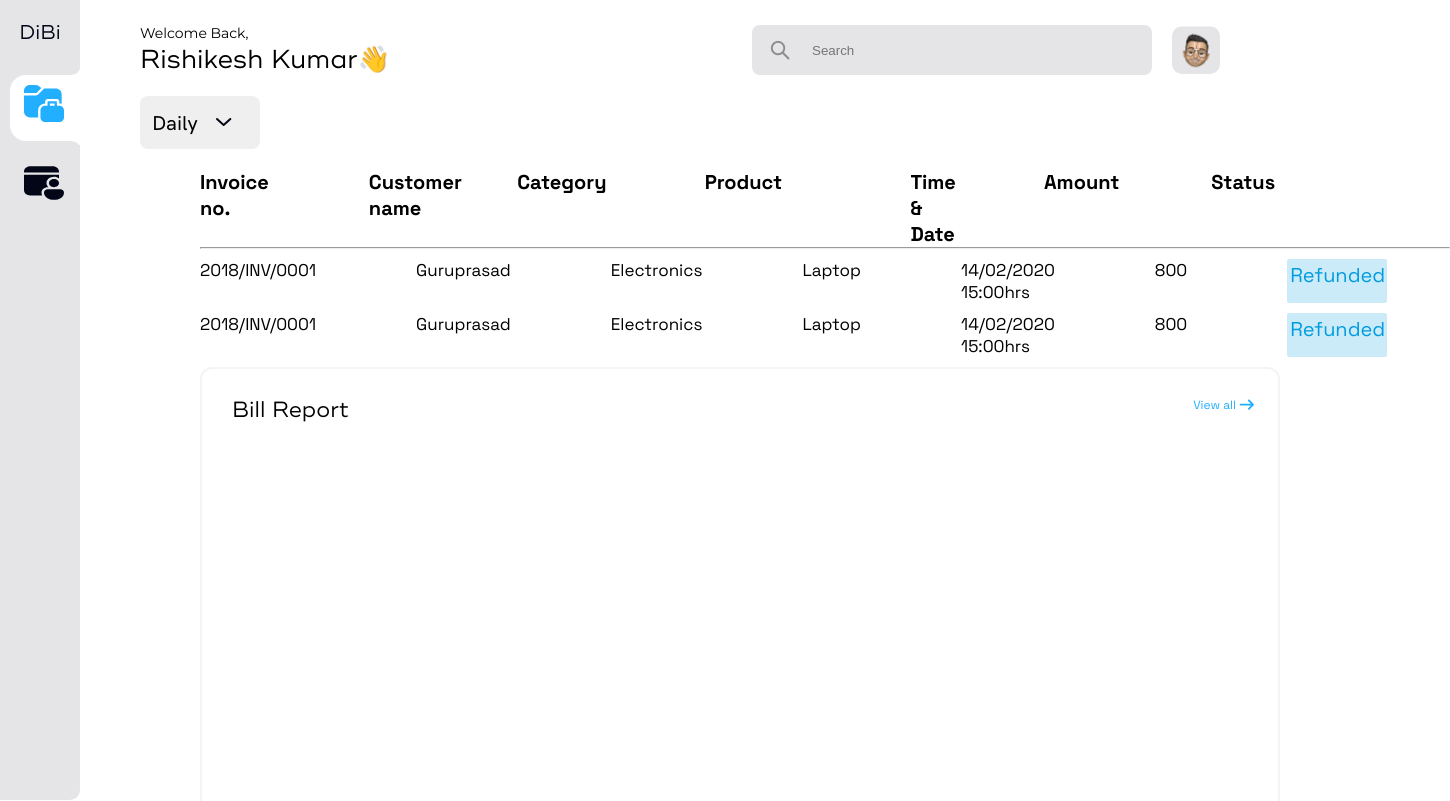
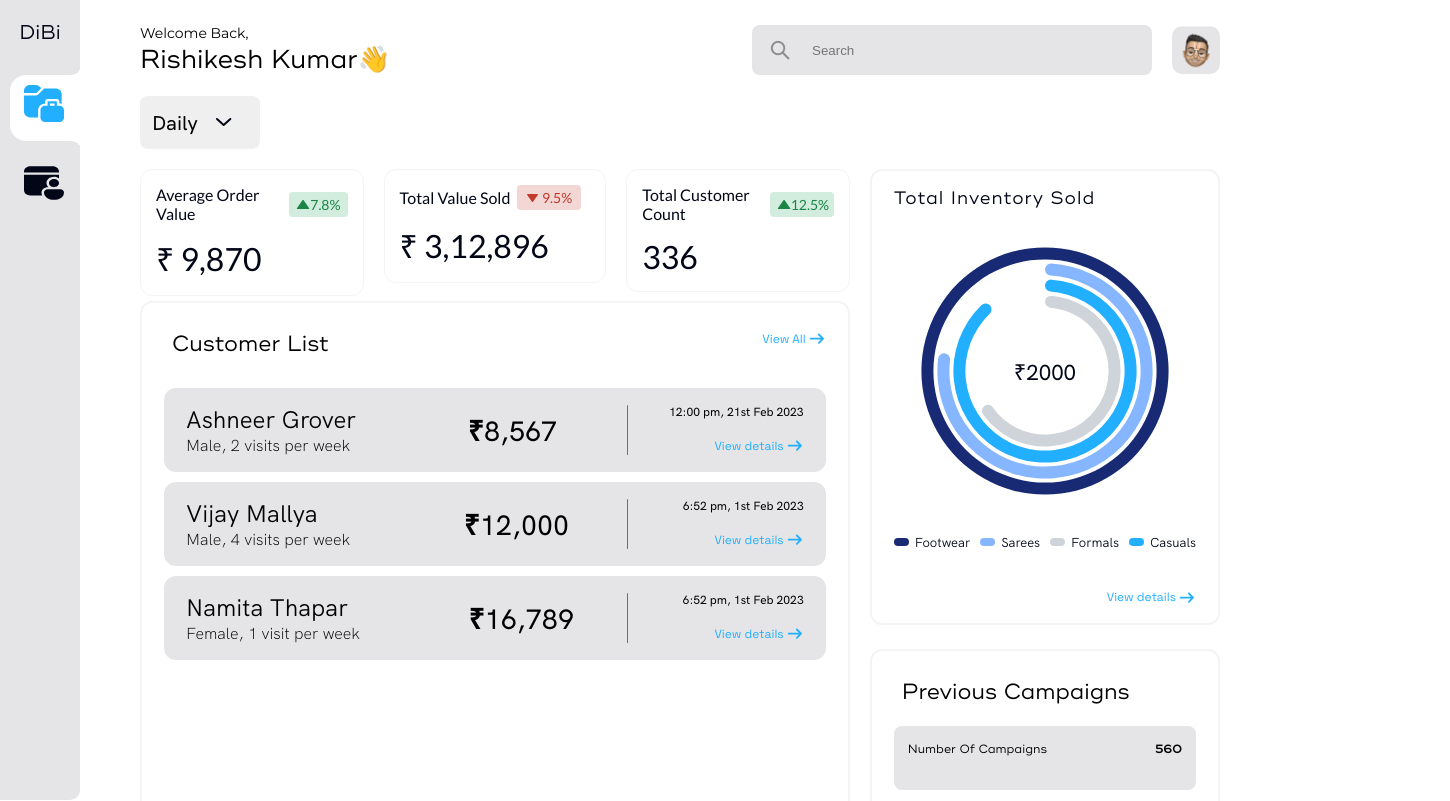
Before and after one commit to DiBi-iitg/DiBi-Electron-App, a React app: page / in a window 1280 px wide. Shown: the top 801 px of the page, 1450 px wide, since content can reach past the window. Built offline with nearby package versions, Linux system fonts and the light colour scheme.

Commit message:
added admin home screen

```diff
--- a/src/App.js
+++ b/src/App.js
@@ -34,8 +34,8 @@ const App = () => {
             )}
           </div>
         </button>
-        <VendorPage/>
-        {/* {selected === 0 ? <MainPage /> : <ConsumerPage />} */}
+        {/* <VendorPage/> */}
+        {selected === 0 ? <MainPage /> : <ConsumerPage />}
       </div>
     </>
   );
--- a/src/components/Donut.js
+++ b/src/components/Donut.js
@@ -58,22 +58,22 @@ const Donut = (props) => {
         <div className={styles["color-palette"]}>
           <div className={styles["color-segment"]}>
             <div className={`${styles.palette} ${styles.blue1}`}></div>
-            <span className={styles["color-text"]}>Food</span>
+            <span className={styles["color-text"]}>Footwear</span>
           </div>
           <div className={styles["color-segment"]}>
             <div className={`${styles.palette} ${styles.dim}`}></div>
 
-            <span className={styles["color-text"]}>Stationary</span>
+            <span className={styles["color-text"]}>Sarees</span>
           </div>
           <div className={styles["color-segment"]}>
             <div className={`${styles.palette} ${styles.white1}`}></div>
 
-            <span className={styles["color-text"]}>Clothes</span>
+            <span className={styles["color-text"]}>Formals</span>
           </div>
           <div className={styles["color-segment"]}>
             <div className={`${styles.palette} ${styles.ocean}`}></div>
 
-            <span className={styles["color-text"]}>Drinks</span>
+            <span className={styles["color-text"]}>Casuals</span>
           </div>
         </div>
         <div className={styles["detail-row"]}>
--- a/src/pages/CustomerProfile/ConsumerPage.js
+++ b/src/pages/CustomerProfile/ConsumerPage.js
@@ -11,85 +11,85 @@ import TransactionAPI from "../../api/transaction";
 
 
 const ConsumerPage = () => {
-	let fetchedTxns = [];
-	const [txns, setTxns] = useState([]);
-	const [netAmtSold, setNetAmtSold] = useState(2075500);
-	const [totalCustomers, setTotalCustomers] = useState(870);
-	const [nT, setNT] = useState(-2);
-	const [a, setA] = useState(0);
-	const [b, setB] = useState(0);
-	const [c, setC] = useState(0);
-	const [d, setD] = useState(0);
-	const [total, setTotal] = useState(0);
+	// let fetchedTxns = [];
+	// const [txns, setTxns] = useState([]);
+	// const [netAmtSold, setNetAmtSold] = useState(2075500);
+	// const [totalCustomers, setTotalCustomers] = useState(870);
+	// const [nT, setNT] = useState(-2);
+	// const [a, setA] = useState(0);
+	// const [b, setB] = useState(0);
+	// const [c, setC] = useState(0);
+	// const [d, setD] = useState(0);
+	// const [total, setTotal] = useState(0);
 
-	const [refresh, setRefresh] = useState([]);
+	// const [refresh, setRefresh] = useState([]);
 
-	useState(() => {
-		setRefresh(refresh + 1);
-	}, []);
+	// useState(() => {
+	// 	setRefresh(refresh + 1);
+	// }, []);
 
-	useEffect(() => {
-		console.log(a, b, c, d);
-		console.log(total);
-	}, [a, b, c, d]);
+	// useEffect(() => {
+	// 	console.log(a, b, c, d);
+	// 	console.log(total);
+	// }, [a, b, c, d]);
 
-	setTimeout(() => {
-		setRefresh(refresh + 1);
-	}, 2000);
+	// setTimeout(() => {
+	// 	setRefresh(refresh + 1);
+	// }, 2000);
 
-	useEffect(() => {
-		async function getTxns(data, access_token) {
-			const allTxns = await TransactionAPI.getAllTransactions(data, access_token);
-			if (allTxns) {
-				console.log(allTxns);
-				allTxns.txns.map((txn) => {
-					if (allTxns.txns.length !== nT) {
-						if (txn.category === "electronics") {
-							setA((a) => a + 1);
-							setTotal((total) => total + 1);
-						} else if (txn.category === "grocery") {
-							setB((b) => b + 1);
-							setTotal((total) => total + 1);
-						} else if (txn.category === "accessories") {
-							setC((c) => c + 1);
-							setTotal((total) => total + 1);
-						} else {
-							setD((d) => d + 1);
-							setTotal((total) => total + 1);
-						}
-						setNetAmtSold(netAmtSold + parseFloat(txn.totalAmount));
-						setTotalCustomers(totalCustomers + 1);
-					}
-				});
-				setTxns(allTxns.txns);
-				setNT(allTxns.txns.length);
-			}
-		}
-		getTxns(
-			{ vendorId: "2345" },
-			"eyJhbGciOiJIUzI1NiIsInR5cCI6IkpXVCJ9.eyJ1c2VyIjoiNjNkZDM2NGExNDIzOTA5MDQ2YTVmYTUwIiwiaWF0IjoxNjc1NzY5MDA0LCJleHAiOjE2NzU3NzYyMDR9.UnSXw6CthNAINhHgZxLADARI9MI8Ah5ovey2AyklCu8"
-		);
-	}, [refresh]);
+	// useEffect(() => {
+	// 	async function getTxns(data, access_token) {
+	// 		const allTxns = await TransactionAPI.getAllTransactions(data, access_token);
+	// 		if (allTxns) {
+	// 			console.log(allTxns);
+	// 			allTxns.txns.map((txn) => {
+	// 				if (allTxns.txns.length !== nT) {
+	// 					if (txn.category === "electronics") {
+	// 						setA((a) => a + 1);
+	// 						setTotal((total) => total + 1);
+	// 					} else if (txn.category === "grocery") {
+	// 						setB((b) => b + 1);
+	// 						setTotal((total) => total + 1);
+	// 					} else if (txn.category === "accessories") {
+	// 						setC((c) => c + 1);
+	// 						setTotal((total) => total + 1);
+	// 					} else {
+	// 						setD((d) => d + 1);
+	// 						setTotal((total) => total + 1);
+	// 					}
+	// 					setNetAmtSold(netAmtSold + parseFloat(txn.totalAmount));
+	// 					setTotalCustomers(totalCustomers + 1);
+	// 				}
+	// 			});
+	// 			setTxns(allTxns.txns);
+	// 			setNT(allTxns.txns.length);
+	// 		}
+	// 	}
+	// 	getTxns(
+	// 		{ vendorId: "2345" },
+	// 		"eyJhbGciOiJIUzI1NiIsInR5cCI6IkpXVCJ9.eyJ1c2VyIjoiNjNkZDM2NGExNDIzOTA5MDQ2YTVmYTUwIiwiaWF0IjoxNjc1NzY5MDA0LCJleHAiOjE2NzU3NzYyMDR9.UnSXw6CthNAINhHgZxLADARI9MI8Ah5ovey2AyklCu8"
+	// 	);
+	// }, [refresh]);
 
 	return (
 		<div className={styles["cp-grid"]}>
 			<div className={styles.e1}>
 				<Card dark={true}>
 					<div className={styles.e2}>
-						<TotalFinancials netAmtSold={netAmtSold} />
+						<TotalFinancials netAmtSold="2100" />
 					</div>
 				</Card>
 			</div>
 			<div className={styles.e3}>
-				<CustomerDashboardCard totalCustomers={totalCustomers} />
+				<CustomerDashboardCard totalCustomers={1221} />
 			</div>
 
 			<div className={styles.e4}>
 				<Donut
-					a={(a / total) * 100}
-					b={(b / total) * 100}
-					c={(c / total) * 100}
-					d={(d / total) * 100}
+					a={90}
+					b={70}
+					c={40}
+					d={20}
 					consumer={true}
 				/>
 			</div>
--- a/src/pages/dashboard/MainPage.js
+++ b/src/pages/dashboard/MainPage.js
@@ -12,7 +12,7 @@ const MainPage = () => {
         <AvgData
           title="Average Order Value"
           increase={true}
-          stat={"1200"}
+          stat={"9,870"}
           percent="7.8"
         />
       </div>
@@ -20,7 +20,7 @@ const MainPage = () => {
         <AvgData
           title="Total Value Sold"
           increase={false}
-          stat={"29,90,829"}
+          stat={"3,12,896"}
           percent="9.5"
         />
       </div>
@@ -28,7 +28,8 @@ const MainPage = () => {
         <AvgData
           title="Total Customer Count"
           increase={true}
-          stat={"90,99,893"}
+          rupee="true"
+          stat={"336"}
           percent="12.5"
         />
       </div>
--- a/src/pages/dashboard/components/AvgData.js
+++ b/src/pages/dashboard/components/AvgData.js
@@ -10,7 +10,7 @@ const AvgData = (props) => {
           <span className={styles["main-data"]}>{props.title}</span>
           <IncreaseCard increase={props.increase} percent={props.percent} />
         </div>
-        <span className={styles["sub-data"]}>&#x20B9; {props.stat}</span>
+        <span className={styles["sub-data"]}>{props.rupee==null ? '₹' : ''} {props.stat}</span>
       </div>
     </div>
   );
--- a/src/pages/dashboard/components/BillReport.js
+++ b/src/pages/dashboard/components/BillReport.js
@@ -13,7 +13,7 @@ const BillReport = ({ txns = [] }) => {
 				<div className={styles["consumer-card"]}>
 					<div className={styles.divider}></div>
 					<div className={styles["consumer-detail"]}>
-						<span className={styles["main-title"]}>{txn.consumerDetail}</span>
+						<span className={styles["main-title"]}>Asheneer Grover</span>
 						<span className={styles["sub-title"]}>{txn.invoiceNumber}</span>
 					</div>
 					<span className={styles.price}>&#8377;{txn.totalAmount}</span>
--- a/src/pages/dashboard/components/CustomersList.js
+++ b/src/pages/dashboard/components/CustomersList.js
@@ -16,9 +16,54 @@ const CustomersList = () => {
           <span className={styles["main-title"]}>Ashneer Grover</span>
           <span className={styles["sub-title"]}>Male, 2 visits per week</span>
         </div>
-        <span className={styles.price}>₹800</span>
+        <span className={styles.price}>₹8,567</span>
         <div className={styles["details-date"]}>
           <div className={styles["date-time"]}>12:00 pm, 21st Feb 2023</div>
+          <div className={styles["detail-row"]}>
+            <a href="#" className={styles.details}>
+              <div className={styles.flex}>
+                View details
+                <img src={arrowU} />
+              </div>
+            </a>
+          </div>
+        </div>
+      </div>
+    );
+
+
+    rows.push(
+      <div className={styles["consumer-card"]}>
+        <div className={styles.divider}></div>
+        <div className={styles["consumer-detail"]}>
+          <span className={styles["main-title"]}>Vijay Mallya</span>
+          <span className={styles["sub-title"]}>Male, 4 visits per week</span>
+        </div>
+        <span className={styles.price}>₹12,000</span>
+        <div className={styles["details-date"]}>
+          <div className={styles["date-time"]}>6:52 pm, 1st Feb 2023</div>
+          <div className={styles["detail-row"]}>
+            <a href="#" className={styles.details}>
+              <div className={styles.flex}>
+                View details
+                <img src={arrowU} />
+              </div>
+            </a>
+          </div>
+        </div>
+      </div>
+    );
+
+    rows.push(
+      <div className={styles["consumer-card"]}>
+        <div className={styles.divider}></div>
+        <div className={styles["consumer-detail"]}>
+          <span className={styles["main-title"]}>Namita Thapar</span>
+          <span className={styles["sub-title"]}>Female, 1 visit per week</span>
+        </div>
+        <span className={styles.price}>₹16,789</span>
+        <div className={styles["details-date"]}>
+          <div className={styles["date-time"]}>6:52 pm, 1st Feb 2023</div>
           <div className={styles["detail-row"]}>
             <a href="#" className={styles.details}>
               <div className={styles.flex}>
```
Also changed, not shown: 3 other files (tests, documents, lock files or other folders).
